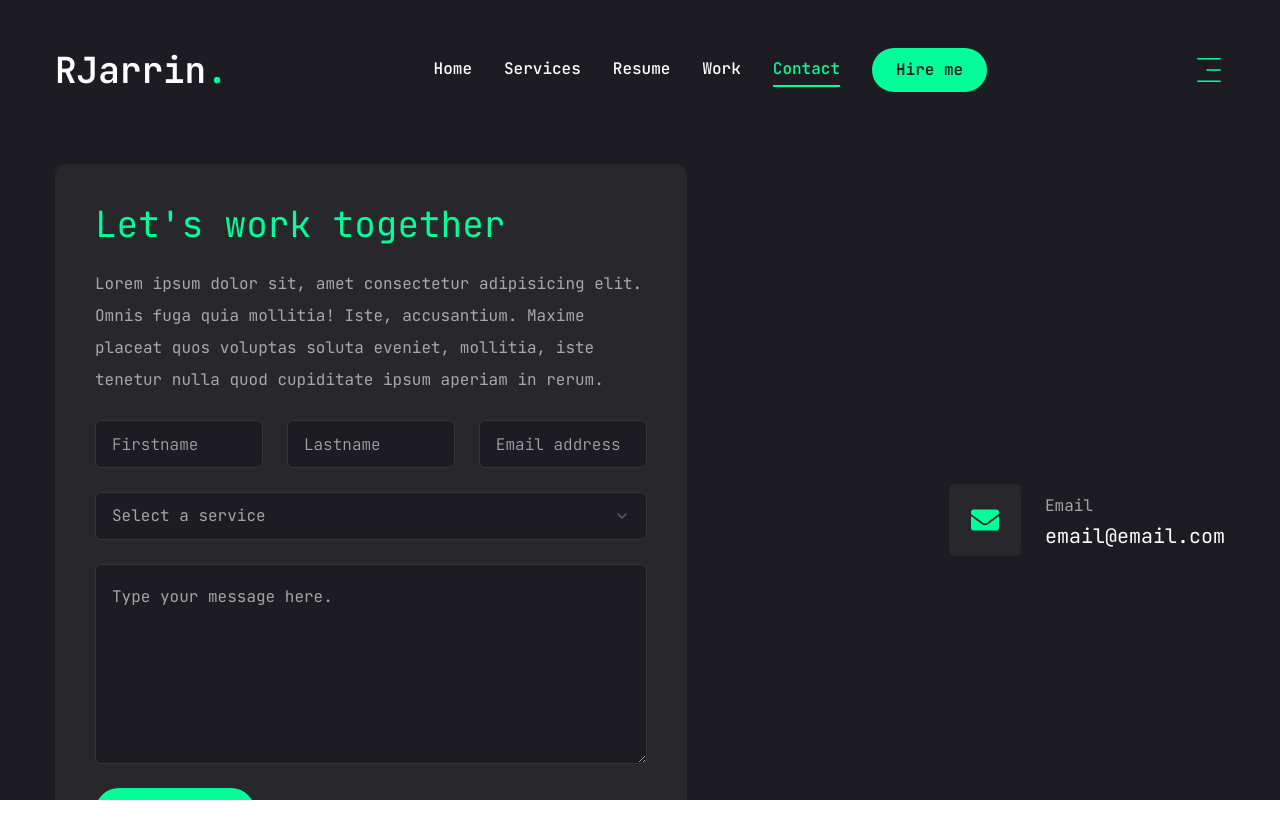
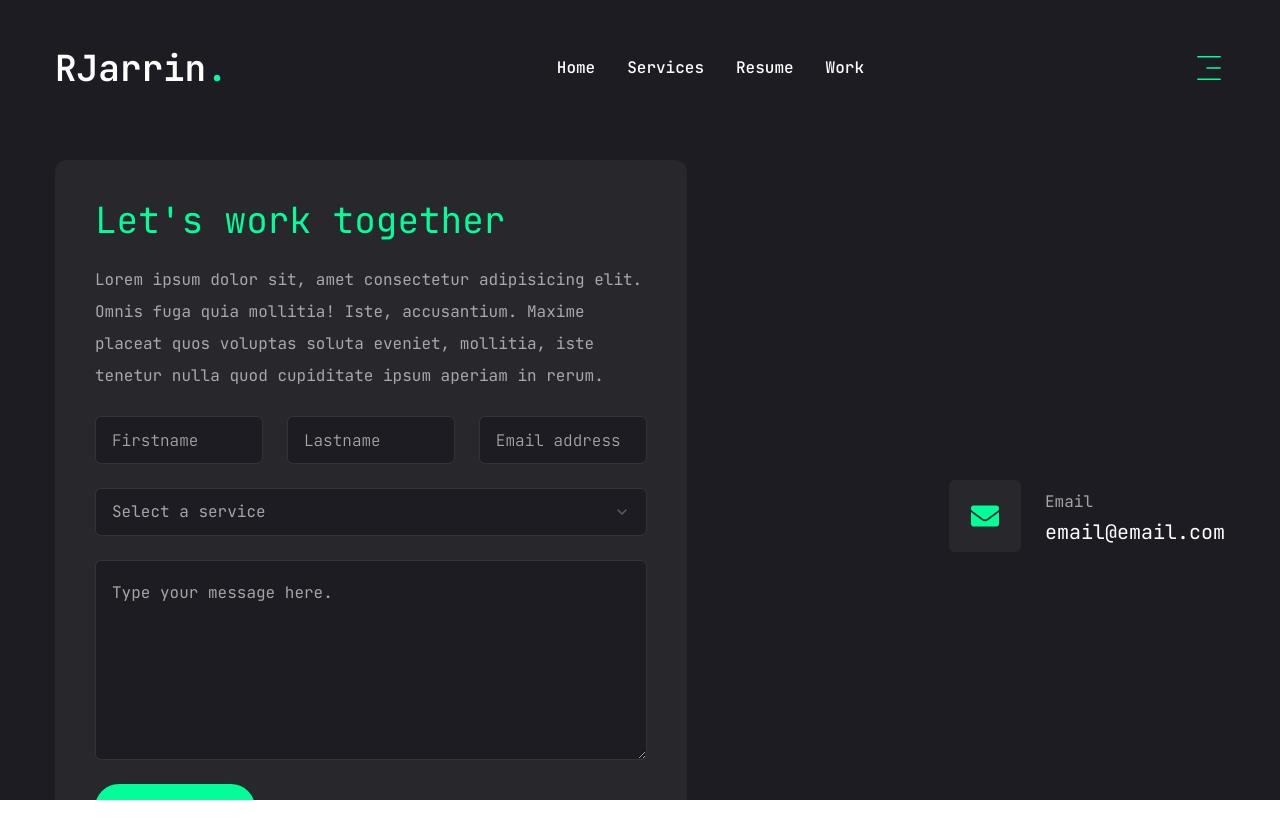
Before and after one commit to rjarrin/rjarrin.github.io, a Next.js app: page /contact in a window 1280 px wide. Shown: the top 838 px of the page. Built offline with nearby package versions, Linux system fonts and the light colour scheme.

Commit message:
Updated Navigation links

```diff
--- a/app/contact/page.jsx
+++ b/app/contact/page.jsx
@@ -65,6 +65,7 @@ const Contact = () => {
                     <SelectItem value="est">Web Development</SelectItem>
                     <SelectItem value="cst">UI/UX Design</SelectItem>
                     <SelectItem value="mst">Logo Design</SelectItem>
+                    <SelectItem value="ost">Other</SelectItem>
                   </SelectGroup>
                 </SelectContent>
               </Select>
--- a/components/Header.jsx
+++ b/components/Header.jsx
@@ -18,9 +18,9 @@ const Header = () => {
         {/* Desktop Nav & hire me button */}
         <div className="hidden xl:flex items-center gap-8">
           <Nav />
-          <Link href="/contact">
+          {/* <Link href="/contact">
             <Button>Hire me</Button>
-          </Link>
+          </Link> */}
         </div>
 
         {/* Mobile Nav */}
--- a/components/MobileNav.jsx
+++ b/components/MobileNav.jsx
@@ -22,10 +22,10 @@ const links = [
     name: "work",
     path: "/work",
   },
-  {
-    name: "contact",
-    path: "/contact",
-  },
+  // {
+  //   name: "contact",
+  //   path: "/contact",
+  // },
 ];
 const MobileNav = () => {
   const pathname = usePathname();
--- a/components/Nav.jsx
+++ b/components/Nav.jsx
@@ -20,10 +20,10 @@ const links = [
     name: "work",
     path: "/work",
   },
-  {
-    name: "contact",
-    path: "/contact",
-  },
+  // {
+  //   name: "contact",
+  //   path: "/contact",
+  // },
 ];
 
 const Nav = () => {
```
